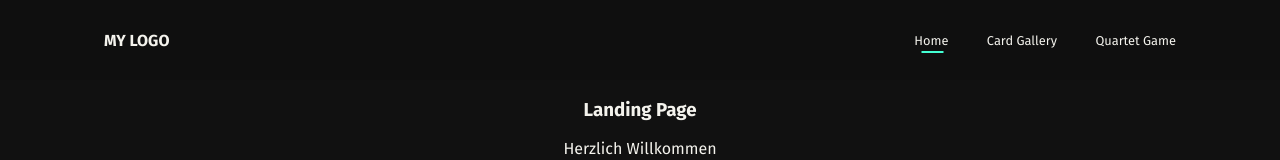
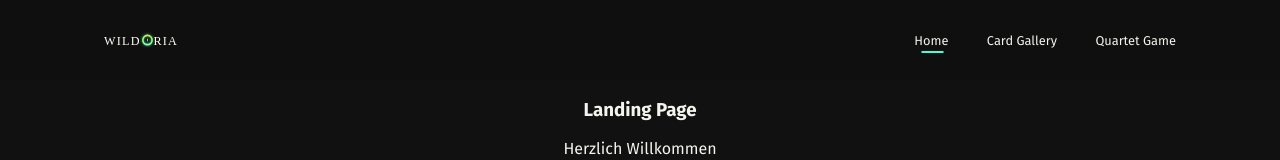
Before and after one commit to V-Shake/svelte-animal-website, a Svelte app: page / in a window 1280 px wide. Shown: the top 160 px of the page. Built offline with nearby package versions, Linux system fonts and the light colour scheme.

Commit message:
add logo

```diff
--- a/src/components/Navbar.svelte
+++ b/src/components/Navbar.svelte
@@ -1,5 +1,6 @@
 <script>
     import { onMount } from "svelte";
+
 
     // Scroll listener to detect scroll position
     let isScrolled = false;
@@ -29,7 +30,9 @@
 </script>
 
 <nav class={isScrolled ? "scrolled" : ""}>
-    <div id="logo">My Logo</div>
+    <div id="logo">
+        <img src="/images/logo.svg" alt="My Logo" />
+    </div>
     <ul>
         <li>
             <a href="#/" class:active-link={currentRoute === '#/'}>
@@ -66,12 +69,9 @@
     }
 
     #logo {
-        text-align: left;
-        text-transform: uppercase;
-        margin-right: auto;
-        font-weight: 600;
-        font-size: 1rem;
-        color: var(--card-background-color);
+        display: flex;
+        align-items: left;
+        width: 5em;
     }
 
     ul {
```
Also changed, not shown: public/images/logo.svg (added), public/images/overview(2).png (deleted).
